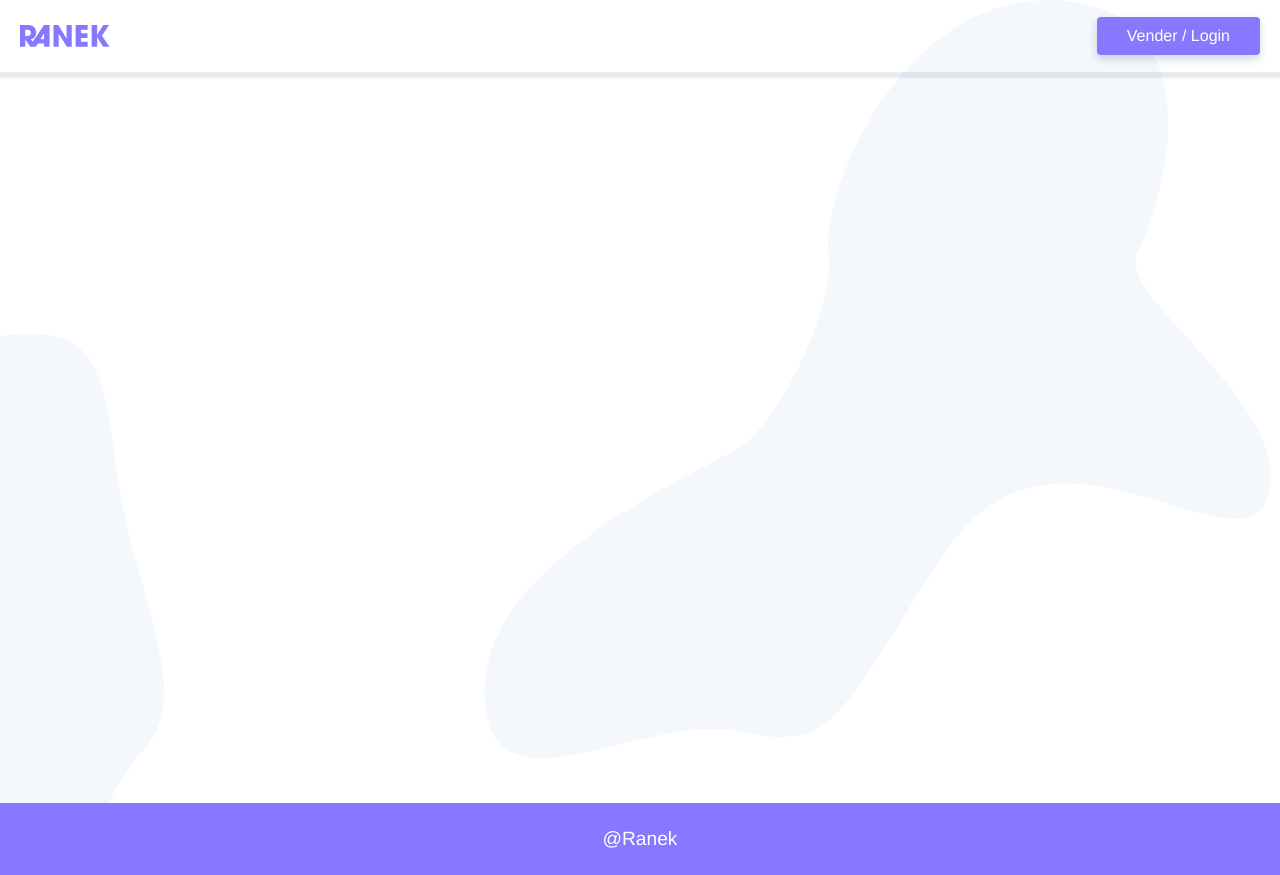
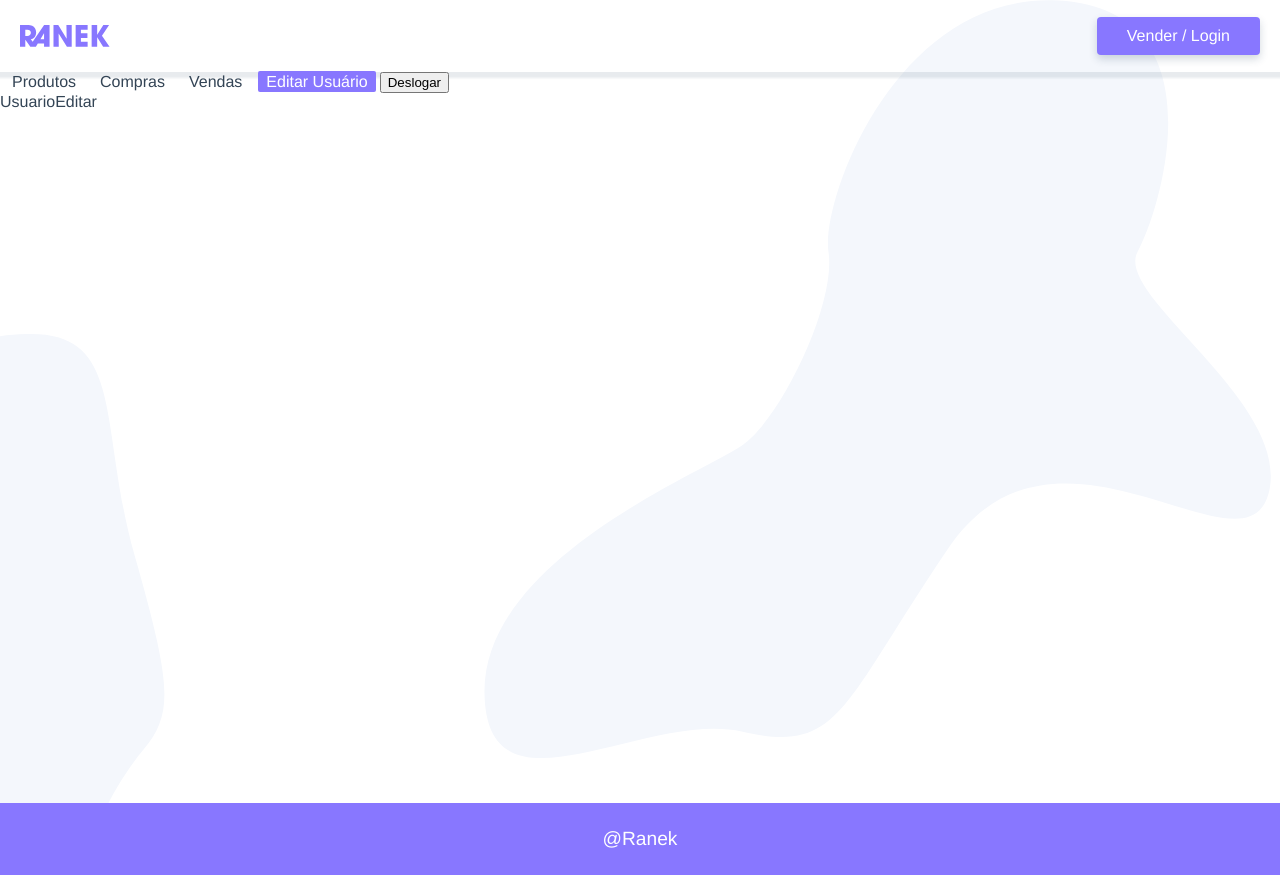
Before and after one commit to michel-cm/Vues.js-RanekStore, a Vue app: page /usuario/editar in a window 1280 px wide. Built offline with nearby package versions, Linux system fonts and the light colour scheme; the HTML template or start-up script is replaced by a standard one.

Commit message:
user router

```diff
--- a/src/components/TheHeader.vue
+++ b/src/components/TheHeader.vue
@@ -4,8 +4,8 @@
       <router-link to="/" class="logo">
         <img src="@/assets/ranek.svg" alt="Ranek" />
       </router-link>
-      <router-link class="btn" v-if="$store.state.login" to="/login">
-        {{ nome }}
+      <router-link class="btn" v-if="$store.state.login" to="/usuario"
+        >{{ nome }}
       </router-link>
       <router-link v-else class="btn" to="/login">Vender / Login</router-link>
     </nav>
--- a/src/router/index.js
+++ b/src/router/index.js
@@ -4,6 +4,10 @@
 import ProdutoItem from "../views/ProdutoItem.vue";
 import LoginView from "../views/LoginView.vue";
 import UsuarioView from "../views/Usuario/UsuarioView.vue";
+import UsuarioProdutos from "../views/Usuario/UsuarioProdutos.vue";
+import UsuarioVendas from "../views/Usuario/UsuarioVendas.vue";
+import UsuarioCompras from "../views/Usuario/UsuarioCompras.vue";
+import UsuarioEditar from "../views/Usuario/UsuarioEditar.vue";
 
 Vue.use(VueRouter);
 
@@ -26,8 +30,29 @@
   },
   {
     path: "/usuario",
-    name: "usuario",
     component: UsuarioView,
+    children: [
+      {
+        path: "",
+        name: "usuario",
+        component: UsuarioProdutos,
+      },
+      {
+        path: "compras",
+        name: "compras",
+        component: UsuarioCompras,
+      },
+      {
+        path: "vendas",
+        name: "vendas",
+        component: UsuarioVendas,
+      },
+      {
+        path: "editar",
+        name: "usuario-editar",
+        component: UsuarioEditar,
+      },
+    ],
   },
 ];
 
--- a/src/store/index.js
+++ b/src/store/index.js
@@ -40,6 +40,21 @@
       context.commit("UPDATE_USUARIO", { id: payload.email });
       return api.post("/usuario", payload);
     },
+    deslogarUsuario(context) {
+      context.commit("UPDATE_USUARIO", {
+        id: "",
+        nome: "",
+        email: "",
+        senha: "",
+        cep: "",
+        rua: "",
+        numero: "",
+        bairro: "",
+        cidade: "",
+        estado: "",
+      });
+      context.commit("UPDATE_LOGIN", false);
+    },
   },
   getters: {},
   modules: {},
--- /dev/null
+++ b/src/views/Usuario/UsuarioCompras.vue
@@ -0,0 +1,8 @@
+<template>
+  <p>UsuarioCompras</p>
+</template>
+<script>
+export default {
+  nome: "UsuarioCompras",
+};
+</script>
--- /dev/null
+++ b/src/views/Usuario/UsuarioEditar.vue
@@ -0,0 +1,8 @@
+<template>
+  <p>UsuarioEditar</p>
+</template>
+<script>
+export default {
+  nome: "UsuarioEditar",
+};
+</script>
--- /dev/null
+++ b/src/views/Usuario/UsuarioProdutos.vue
@@ -0,0 +1,8 @@
+<template>
+  <p>lista produtos</p>
+</template>
+<script>
+export default {
+  nome: "UsuarioProdutos",
+};
+</script>
--- /dev/null
+++ b/src/views/Usuario/UsuarioVendas.vue
@@ -0,0 +1,8 @@
+<template>
+  <p>UsuarioVendas</p>
+</template>
+<script>
+export default {
+  nome: "UsuarioVendas",
+};
+</script>
--- a/src/views/Usuario/UsuarioView.vue
+++ b/src/views/Usuario/UsuarioView.vue
@@ -1,8 +1,31 @@
 <template>
-  <p>Pagina usuario</p>
+  <section class="usuario">
+    <nav class="sidenav">
+      <ul>
+        <li><router-link :to="{ name: 'usuario' }">Produtos</router-link></li>
+        <li><router-link :to="{ name: 'compras' }">Compras</router-link></li>
+        <li><router-link :to="{ name: 'vendas' }">Vendas</router-link></li>
+        <li>
+          <router-link :to="{ name: 'usuario-editar' }"
+            >Editar Usuário</router-link
+          >
+        </li>
+        <li><button @click.prevent="deslogar">Deslogar</button></li>
+      </ul>
+    </nav>
+    <transition mode="out-in">
+      <router-view></router-view>
+    </transition>
+  </section>
 </template>
 <script>
 export default {
   nome: "UsuarioView",
+  methods: {
+    deslogar() {
+      this.$store.dispatch("deslogarUsuario");
+      this.$router.push("/login");
+    },
+  },
 };
 </script>
```
